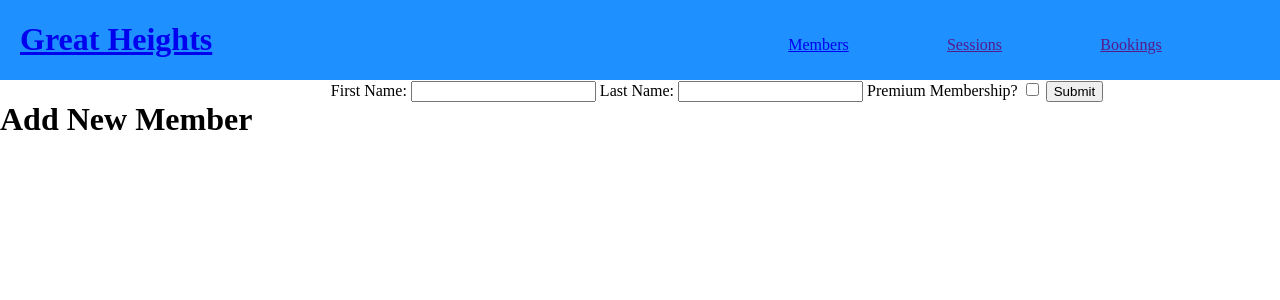
After one commit to jandrewgordon/Climbing-Gym, a Flask app: page /members/new in a window 1280 px wide. The commit adds this page. Shown: the top 300 px of the page. Run offline with Flask 2, Linux system fonts and the light colour scheme.

Commit message:
input and premium checkbox for new members working

```diff
--- a/controllers/member_controller.py
+++ b/controllers/member_controller.py
@@ -8,3 +8,24 @@ members_blueprint = Blueprint("members", __name__)
 def members():
     members = member_repository.select_all()
     return render_template("members/index.html", all_members = members)
+
+@members_blueprint.route("/members/new", methods=['GET'])
+def get_new_member():
+    return render_template("members/new.html")
+
+
+@members_blueprint.route("/members", methods=['POST'])
+def create_new_member():
+    first_name = request.form['first_name']
+    last_name = request.form['last_name']
+    premium = request.form.get("premium")
+    if premium:
+        print("We laughing")
+        premium = True
+    else:
+        print("gubbed")
+        premium = False
+    bookings = 0
+    new_member = Member(last_name, first_name, premium, bookings)
+    member_repository.save(new_member)
+    return redirect("/members")
--- a/static/style.css
+++ b/static/style.css
@@ -1,17 +1,28 @@
 header {
+    background-color: dodgerblue;
     grid-area: header;
+    display: flex;
 }
 
-nav {
-    grid-area: nav;
+header > nav {
+    flex: 50%;
 }
 
-ul {
+header > #title {
+    padding-left: 20px;
+    flex: 50%;
+}
+
+
+header > nav >  ul {
+    padding-right: 20px;
+    padding-top: 20px;
+    list-style: none;
     display: flex;
     flex-flow: row;
     justify-content: space-evenly;
-    list-style: none;
 }
+
 
 #welcome {
     grid-area: welcome;
@@ -19,9 +30,10 @@ ul {
 }
 
 body {
+    margin: 0;
     display: grid;
     grid-template-areas:
-        'header header nav'
+        'header header header'
         'welcome welcome welcome'
         'main-nav main-nav main-nav';
 }
@@ -37,10 +49,12 @@ body {
     display: flex;
     flex-flow: row;
     justify-content: space-evenly;
+    list-style: none;
 }
 
 #smallerbuttons > ul {
     display: flex;
     flex-flow: row;
     justify-content: space-evenly;
+    list-style: none;
 }
--- a/templates/base.html
+++ b/templates/base.html
@@ -9,8 +9,7 @@
 </head>
 <body>
     <header>
-        <a href="/"><h1>Great Heights</h1></a>
-    </header>
+        <h1 id="title"><a href="/">Great Heights</a></h1>
         <nav>
             <ul>
                 <li><a href="/members">Members</a></li>
@@ -18,6 +17,7 @@
                 <li><a href="">Bookings</a></li>
             </ul>
         </nav>
+    </header>
     {% block content %}
 
     {% endblock %}
--- /dev/null
+++ b/templates/members/new.html
@@ -0,0 +1,20 @@
+{% extends 'base.html' %}
+
+{% block content %}
+<h1>Add New Member</h1>
+
+<form action="/members" method="post">
+    <label for="first_name">First Name:</label>
+    <input type="text" name="first_name" id="first_name">
+    <label for="last_name">Last Name:</label>
+    <input type="text" name="last_name" id="last_name">
+    <label for="premium">Premium Membership?</label>
+    <input type="checkbox" name="premium" id="premium" value="premium">
+
+
+    <input type="submit">
+
+
+</form>
+
+{% endblock %}
```
Lines whose indentation alone changed are shown as unchanged.
